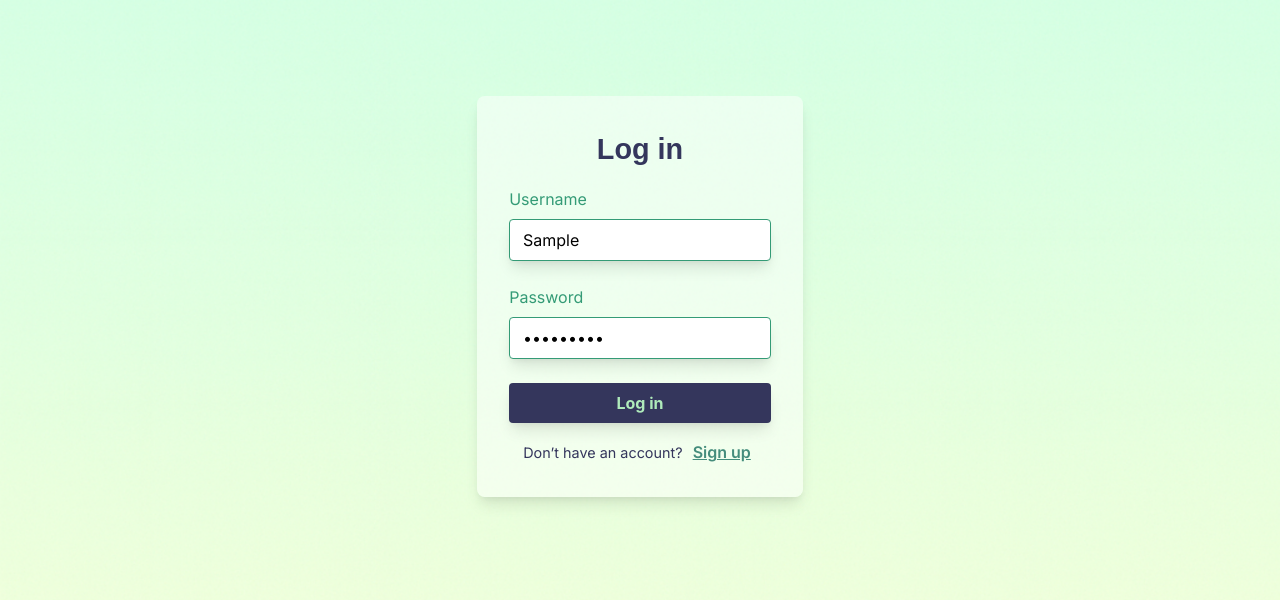
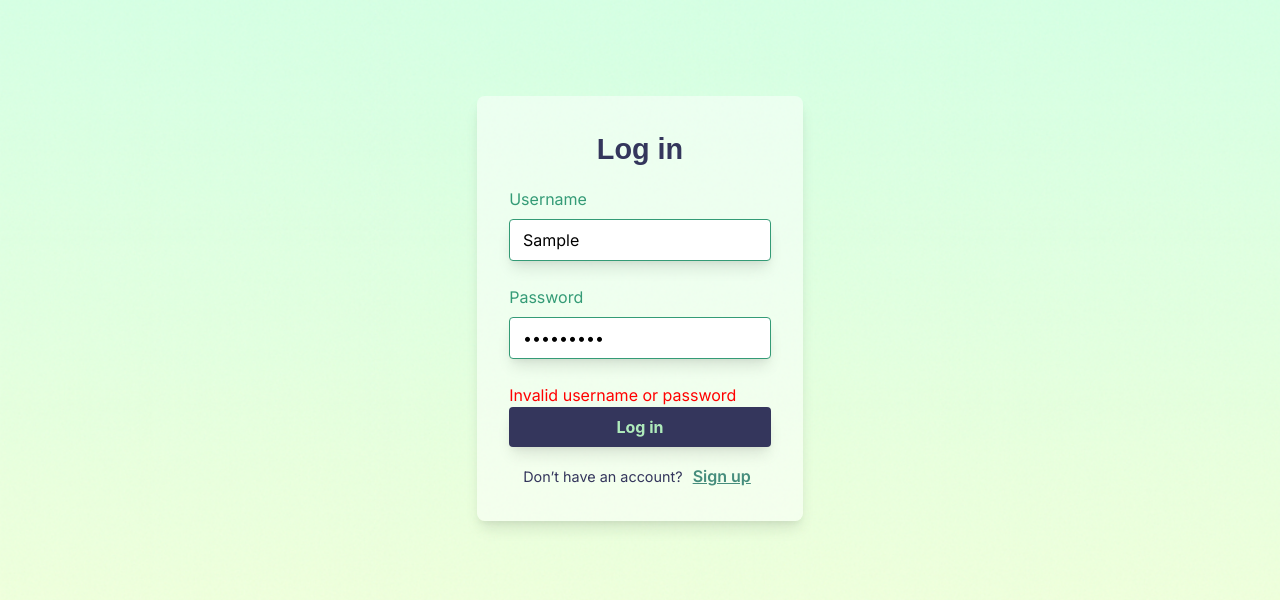
Before and after one commit to aigerimdev/vocabloom-frontend, a React (Create React App) app: page /login in a window 1280 px wide. Both pictures are taken after typing "Sample", "Sample123" into the empty fields and a click on the button "Log in". Shown: the top 600 px of the page. Built offline with nearby package versions, Linux system fonts and the light colour scheme; no server answers; a web font is replaced by a local one.

Commit message:
fix(login): show error message when username or password is invalid

```diff
--- a/src/endpoints/api.ts
+++ b/src/endpoints/api.ts
@@ -28,17 +28,6 @@ export const getAuthConfig = (): AxiosRequestConfig => {
   return { headers };
 };
 
-// const getAuthHeaders = () => {
-//   const token = localStorage.getItem('access_token');
-//   return token ? { Authorization: `Bearer ${token}` } : {};
-// };
-
-// export const getAuthConfig = () => ({
-//   headers: {
-//     'Content-Type': 'application/json',
-//     ...getAuthHeaders(),
-//   },
-// });
 function capitalizeFirstLetter(str: string) {
   return str.charAt(0).toUpperCase() + str.slice(1);
 }
@@ -66,10 +55,12 @@ export const login = async (username: string, password: string): Promise<boolean
     }
 
     console.error('Login failed - no tokens in response');
-    return false;
+    // return false;
+    throw new Error('Invalid login credentials');
   } catch (error) {
     console.error('Login error:', error);
-    return false;
+    // return false;
+    throw error;
   }
 };
 
--- a/src/pages/LoginPage.tsx
+++ b/src/pages/LoginPage.tsx
@@ -8,14 +8,24 @@ const LoginPage = () => {
 
     const [username, setUsername] = useState('');
     const [password, setPassword] = useState('');
+    const [error, setError] = useState('');
     const { login_user } = useAuth();
     const navigate = useNavigate();
 
 
-    const handleLogin = (e: React.FormEvent<HTMLFormElement>) => {
+    const handleLogin = async (e: React.FormEvent<HTMLFormElement>) => {
         e.preventDefault();
-        login_user(username, password)
-    }
+        setError('');
+
+        try {
+            await login_user(username, password);
+            navigate('/');
+        } catch (err) {
+            setError('Invalid username or password');
+            console.error('Login error:', err);
+        }
+    };
+
 
     const handleKeyPress = (e: React.KeyboardEvent<HTMLSpanElement>) => {
         if (e.key === "Enter" || e.key === " ") {
@@ -53,6 +63,7 @@ const LoginPage = () => {
                             required
                         />
                     </div>
+                    {error && <p className="error-message">{error}</p>}
                     <button className="form-button" type="submit">Log in</button>
                 </form>
                 <p className="form-text">
--- a/src/styles/FormPage.css
+++ b/src/styles/FormPage.css
@@ -17,7 +17,7 @@
     padding: 2rem 2rem;
     box-shadow: 0 4px 8px rgba(0, 0, 0, 0.1);
     min-height: 50vh;
-    box-shadow:  rgba(0, 0, 0, 0.1) 0px 10px 15px -3px, rgba(0, 0, 0, 0.05) 0px 4px 6px -2px;
+    box-shadow: rgba(0, 0, 0, 0.1) 0px 10px 15px -3px, rgba(0, 0, 0, 0.05) 0px 4px 6px -2px;
 
     display: flex;
     flex-direction: column;
@@ -100,3 +100,8 @@
     cursor: pointer;
 
 }
+
+.error-message {
+    color: red;
+    font-size: 1rem;
+}
```
